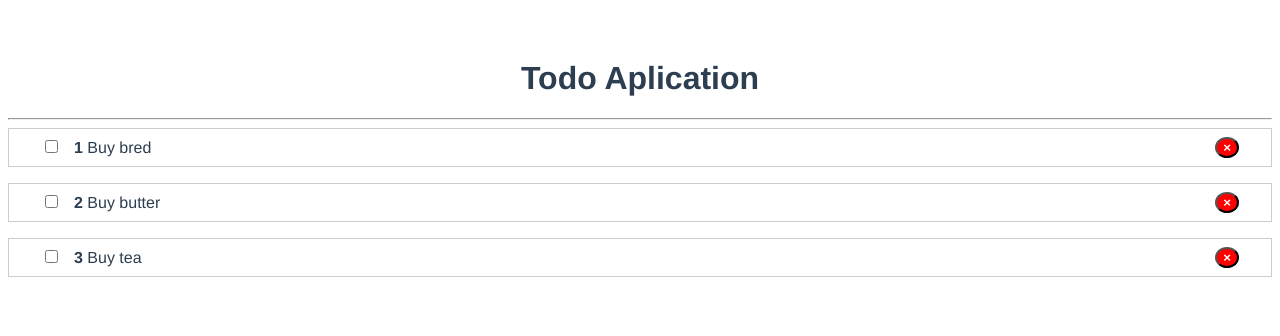
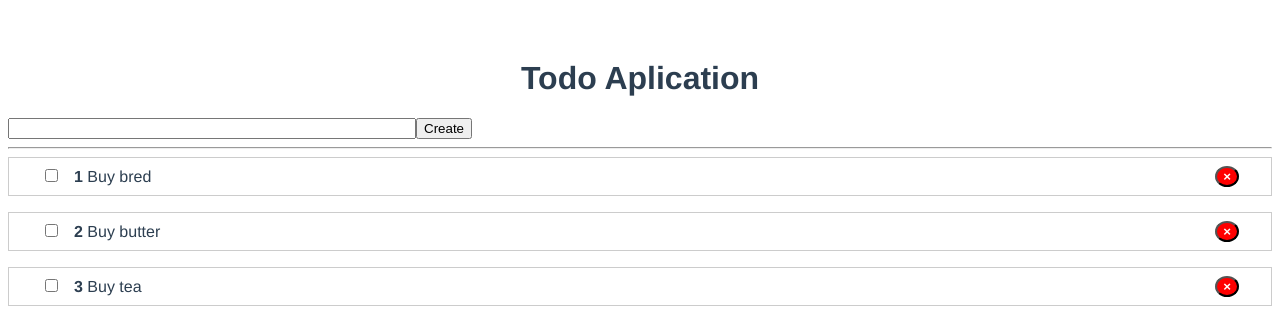
Before and after one commit to FaridYusifzadeh/Learn-Vue.js, a Vue app: page / in a window 1280 px wide. Shown: the top 336 px of the page. Built offline with nearby package versions, Linux system fonts and the light colour scheme.

Commit message:
create fake data

```diff
--- a/src/App.vue
+++ b/src/App.vue
@@ -1,5 +1,6 @@
 <template>
   <h1>Todo Aplication</h1>
+  <AddTodo />
   <hr />
   <TodoList v-bind:todos="todos" @remove-todo="removeTodo" />
   <!-- v-bind в качестве пропс нужен для передачи данных todos каторый написан в ковычках это и есть массив todos -->
@@ -8,6 +9,7 @@
 
 <script>
 import TodoList from "@/components/TodoList";
+import AddTodo from "@/components/AddTodo";
 export default {
   name: "App",
   data() {
@@ -21,6 +23,7 @@ export default {
   },
   components: {
     TodoList,
+    AddTodo,
   },
   methods: {
     removeTodo(id) {
--- /dev/null
+++ b/src/components/AddTodo.vue
@@ -0,0 +1,37 @@
+<template>
+  <form @submit.prevent="onSubmit">
+    <input type="text" v-model="title" />
+    <button type="submit">Create</button>
+  </form>
+  <!--submit.prevent это как юы prevent default не дает обновляться странице   -->
+  <!-- v-model для получения даты из инпута и записывания в title в скрипте даты   -->
+</template>
+<script>
+export default {
+  data() {
+    return {
+      title: "",
+    };
+  },
+  methods: {
+    onSubmit() {
+      console.log("Hello", this.title);
+      if (this.title.trim()) {
+        const newTodo = {
+          id: Date.now(),
+          title: this.title,
+          completed: false,
+        };
+      }
+    },
+  },
+};
+</script>
+<style scoped>
+form {
+  display: flex;
+}
+input {
+  width: 400px;
+}
+</style>
```
